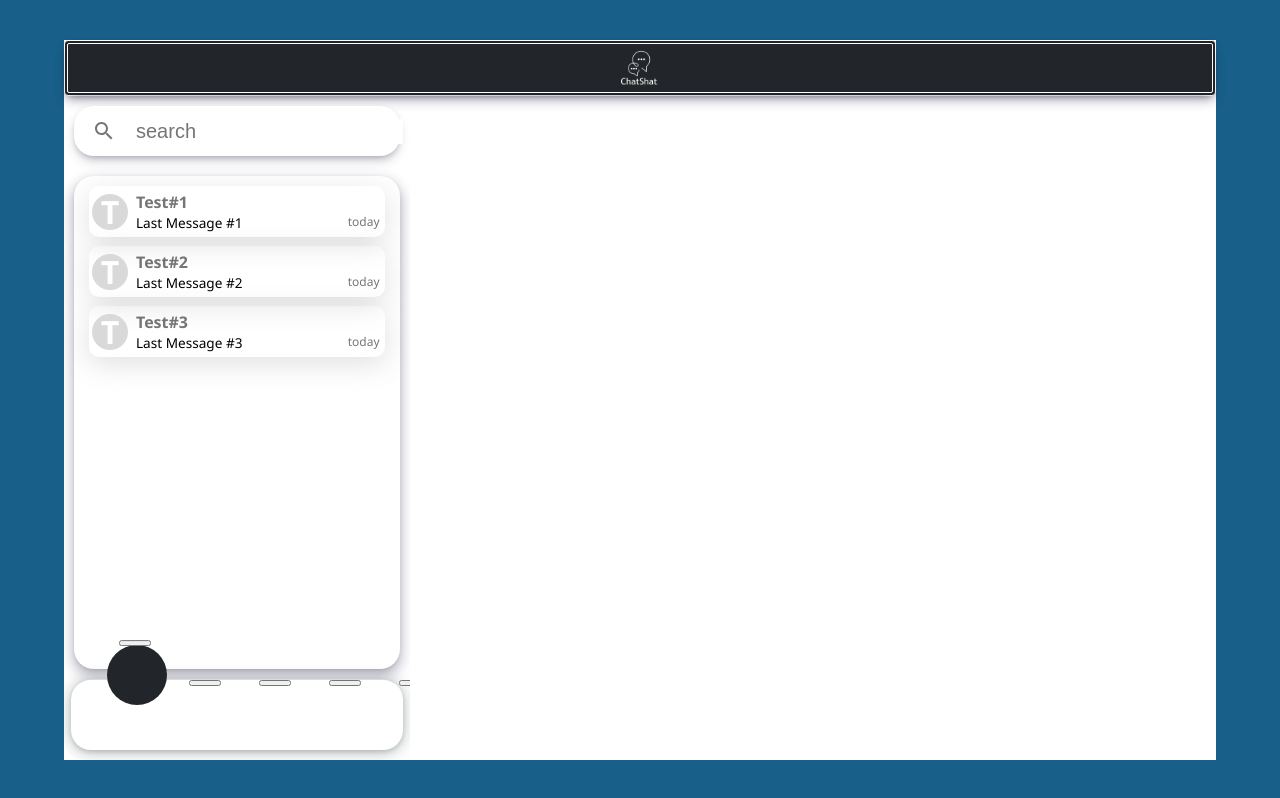
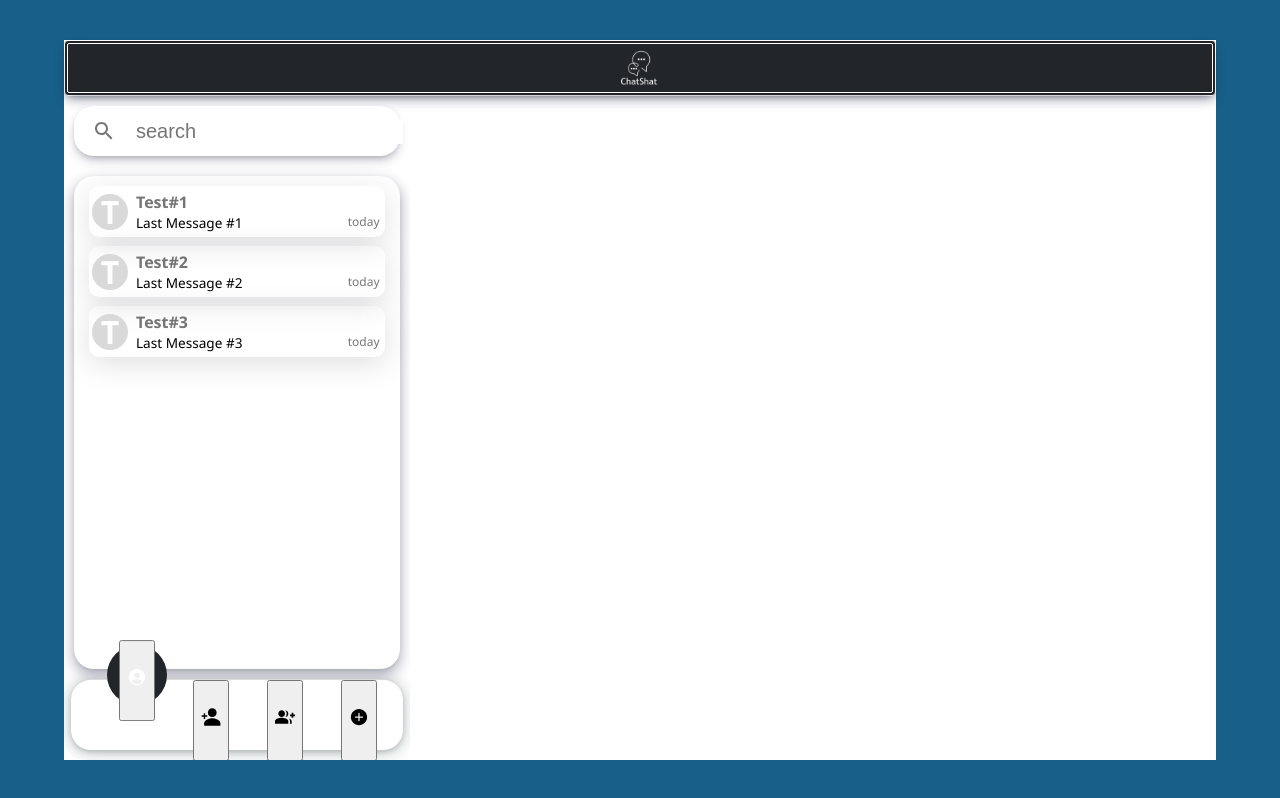
Before and after one commit to PranayDubey272/ChatShat, a React (Vite) app in the folder frontend/chatShat/: page /app in a window 1280 px wide. Built offline with nearby package versions, Linux system fonts and the light colour scheme.

Commit message:
buttons and naviagte for button added

```diff
--- a/frontend/chatShat/src/Components/Navigation.jsx
+++ b/frontend/chatShat/src/Components/Navigation.jsx
@@ -23,22 +23,27 @@ function Navigation() {
         <ul>
           <li className={`list ${activeIndex === 0 ? 'active' : ''}`} onMouseEnter={() => handleHover(0)}>
             <button onClick={() => handleNavigation("/")}>
+              <span className="icon"><IoPersonCircleSharp /></span>
             </button>
           </li>
           <li className={`list ${activeIndex === 1 ? 'active' : ''}`} onMouseEnter={() => handleHover(1)}>
             <button onClick={() => handleNavigation("/app/user")}>
+              <span className="icon"><IoPersonAddSharp /></span>
             </button>
           </li>
           <li className={`list ${activeIndex === 2 ? 'active' : ''}`} onMouseEnter={() => handleHover(2)}>
             <button onClick={() => handleNavigation("/app/groups")}>
+              <span className="icon"><MdGroupAdd /></span>
             </button>
           </li>
           <li className={`list ${activeIndex === 3 ? 'active' : ''}`} onMouseEnter={() => handleHover(3)}>
             <button onClick={() => handleNavigation("/app/create-groups")}>
+              <span className="icon"><IoIosAddCircle /></span>
             </button>
           </li>
           <li className={`list ${activeIndex === 4 ? 'active' : ''}`} onMouseEnter={() => handleHover(4)}>
             <button onClick={() => handleNavigation("#")}>
+              <span className="icon"><MdNightlight /></span>
             </button>
           </li>
 
```
